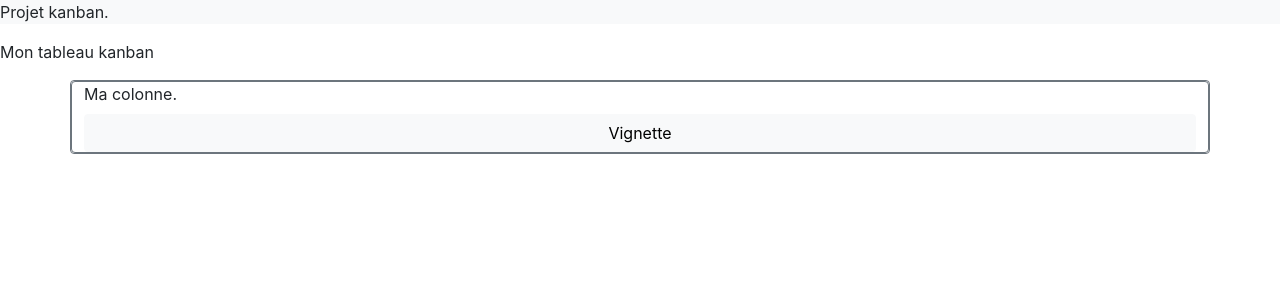
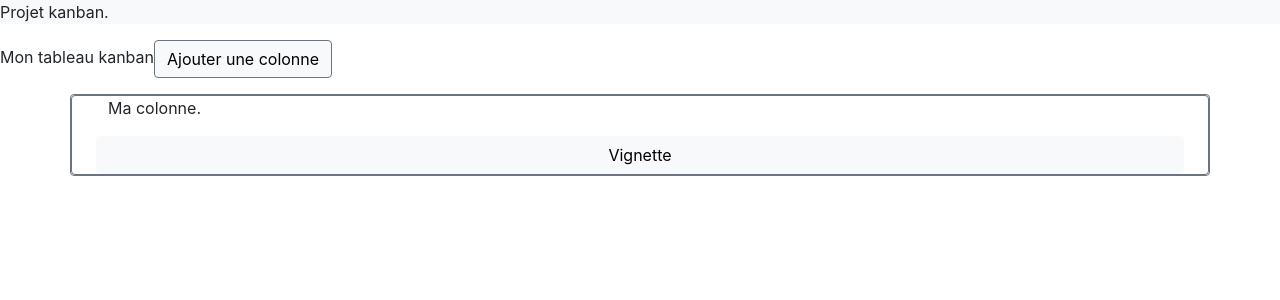
Before and after one commit to flo-bou/my-kanban, a React (Create React App) app: page / in a window 1280 px wide. Shown: the top 300 px of the page. Built offline with nearby package versions, Linux system fonts and the light colour scheme.

Commit message:
button to add column

```diff
--- a/src/component/Colonne/Colonne.js
+++ b/src/component/Colonne/Colonne.js
@@ -16,11 +16,13 @@ class Colonne extends React.Component {
 
     render() {
         return (
-            <div className='colonne d-grid gap-2'>
-                <div>
-                    Ma colonne.
+            <div className='colonne col'>
+                <div className="container">
+                    <p>
+                        Ma colonne.
+                    </p>
+                    <Vignette></Vignette>
                 </div>
-                <Vignette></Vignette>
             </div>
         );
     }
--- a/src/component/Tableau/Tableau.js
+++ b/src/component/Tableau/Tableau.js
@@ -5,21 +5,34 @@ import Colonne from '../Colonne/Colonne';
 class Tableau extends React.Component {
     constructor(props) {
         super(props); // ici on récupère les props des parents
-        this.handleChange = this.handleChange.bind(this);
-        this.state = {  }; // initialisation des données state
+        this.addColumnToDb = this.addColumnToDb.bind(this);
+        this.displayColumn = this.displayColumn.bind(this);
+        this.state = { columns: [ 'Colonne 1' ] }; // initialisation des données state
     }
 
-    handleChange() {
-        // this.setState({comment: 'Bonjour'}); // change state data
+    addColumnToDb() {
+        let temps = this.state.columns;
+        temps.push('Une colonne');
+        this.setState({ columns: temps });
+    }
+
+    displayColumn(columns){
+        let elems = columns.map((value) => {
+            return <Colonne></Colonne>;
+        });
+        return elems;
     }
 
     render() {
         return (
             <div className='tableau'>
-                <p>Mon tableau kanban</p>
+                <p>
+                    Mon tableau kanban
+                    <button type='button' onClick={this.addColumnToDb} className='btn btn-light rounded border-secondary'>Ajouter une colonne</button>
+                </p>
                 <div className="container border rounded border-secondary">
                     <div className="row border rounded border-secondary">
-                        <Colonne></Colonne>
+                        {this.displayColumn(this.state.columns)}
                     </div>
                 </div>
             </div>
--- a/src/component/Vignette/Vignette.js
+++ b/src/component/Vignette/Vignette.js
@@ -15,9 +15,11 @@ class Vignette extends React.Component {
 
     render() {
         return (
-            <button className='vignette btn btn-light' type='button'>
-                Vignette
-            </button>
+            <div className="row">
+                <button className='vignette btn btn-light col' type='button'>
+                    Vignette
+                </button>
+            </div>
         );
     }
 }
```
